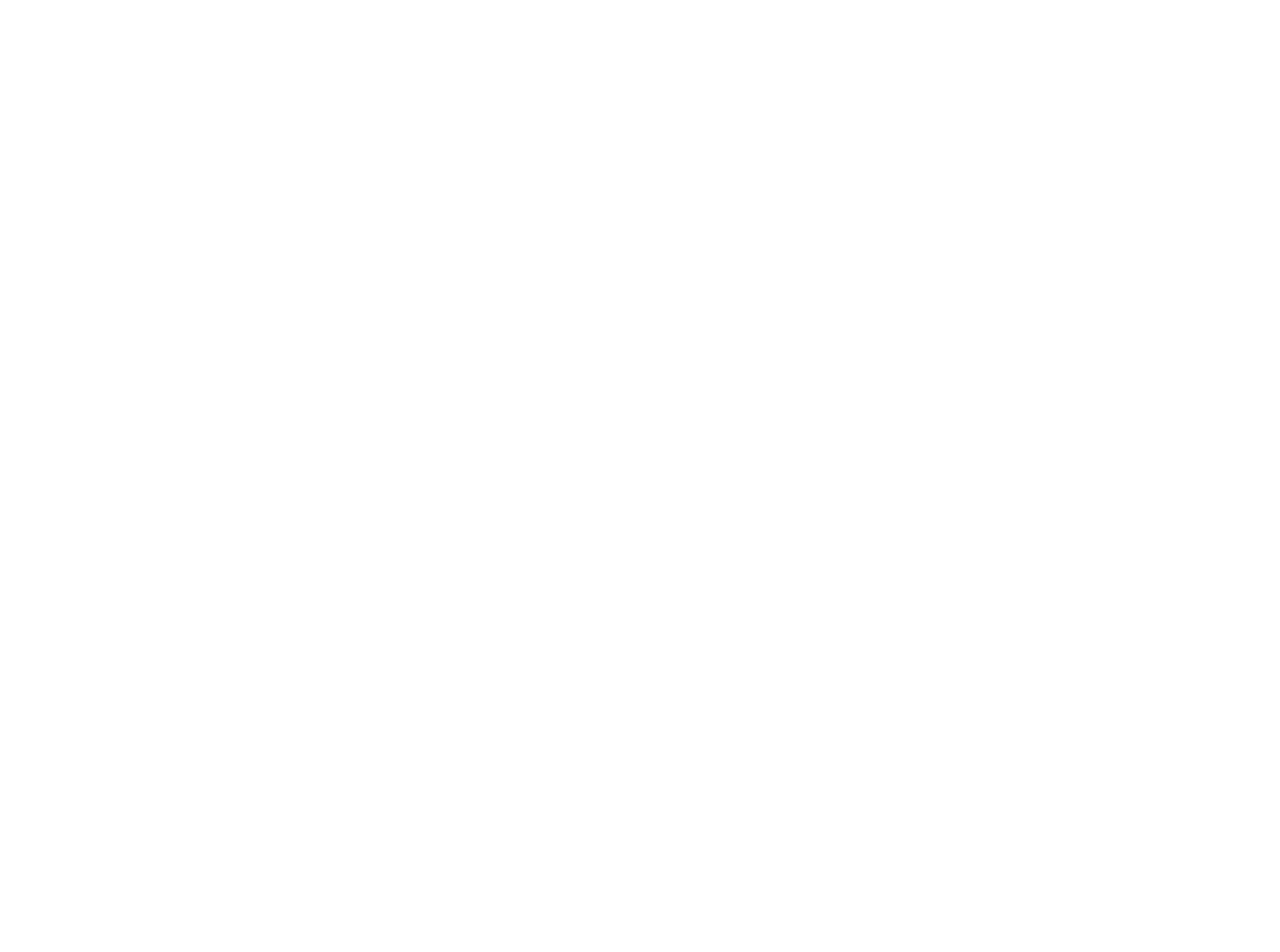
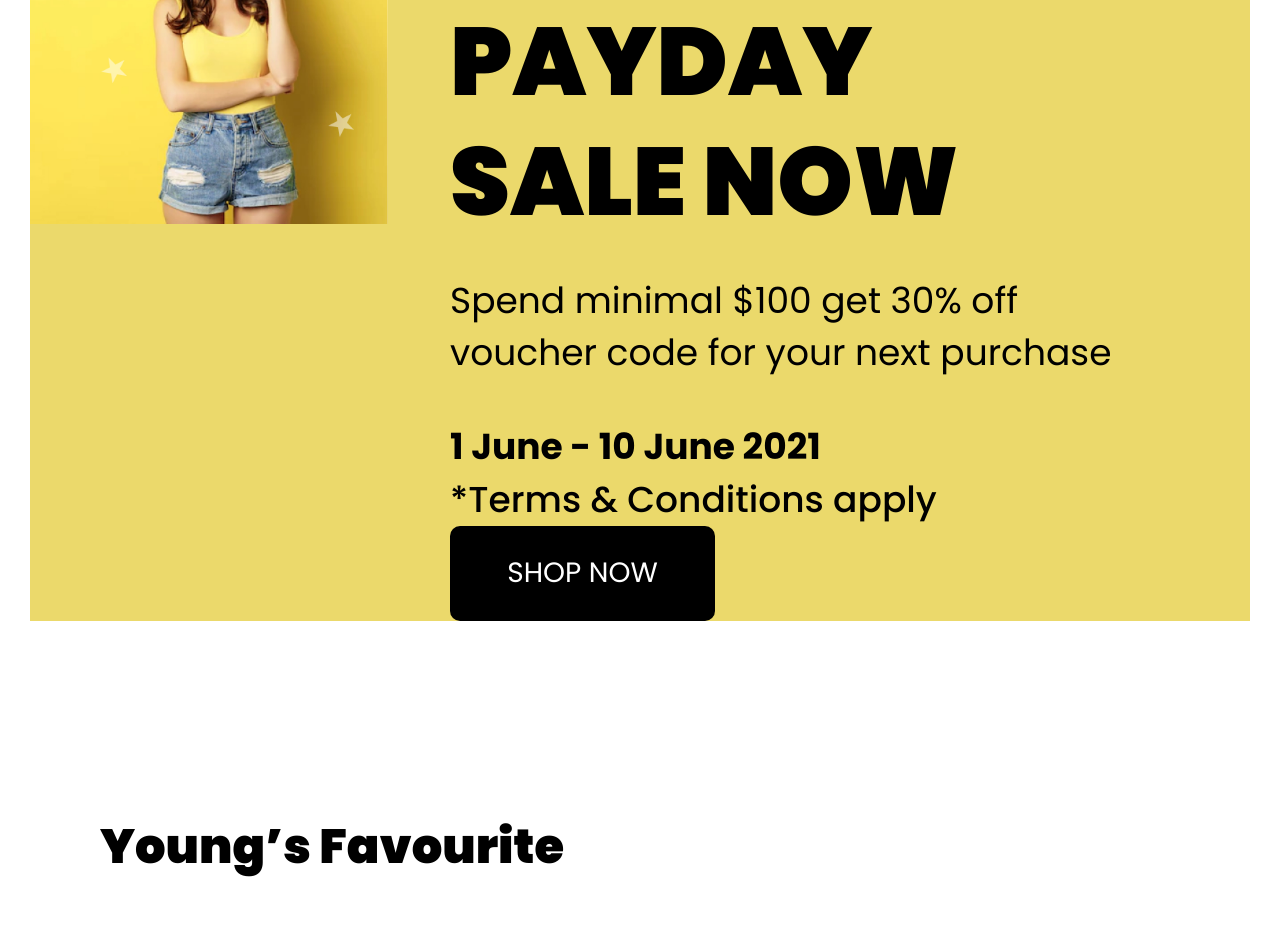
Before and after one commit to Mikton22/fashion-react, a React (Create React App) app: page / in a window 1280 px wide. Shown: the part 2460-3412 px from the top of the page. Before the commit the page ends 2191 px from the top, so only its background shows below. Built offline with nearby package versions, Linux system fonts and the light colour scheme.

Commit message:
Banner & Young section added

```diff
--- a/src/App.js
+++ b/src/App.js
@@ -1,7 +1,9 @@
 import Arrivals from "./components/arrivals/Arrivals";
+import Banner from "./components/banner/Banner";
 import Brands from "./components/brands/Brands";
 import Header from "./components/header/Header";
 import Promo from "./components/promo/Promo";
+import Young from "./components/young/Young";
 
 function App() {
   return (
@@ -10,6 +12,8 @@
       <Promo />
       <Brands />
       <Arrivals />
+      <Banner />
+      <Young />
     </div>
   );
 }
--- /dev/null
+++ b/src/components/banner/Banner.jsx
@@ -0,0 +1,36 @@
+import "./banner.css";
+import imgBanner from "./../../img/images/promo-img.jpg";
+
+const Banner = () => {
+  return (
+    <div className="banner">
+      <div className="container">
+        <div className="banner__content">
+          <div className="banner__img">
+            <img src={imgBanner} alt="banner" />
+          </div>
+          <div className="banner__text">
+            <span className="banner__highlight-white">payday</span>
+            <span className="banner__highlight">Sale now</span>
+            <span className="banner__text_info1">
+              <span>Spend minimal $100 get 30% off</span>
+              <br />
+              <span>voucher code for your next purchase</span>
+            </span>
+            <span className="banner__text_info2">1 June - 10 June 2021</span>
+            <span className="banner__text_info3">
+              *Terms & Conditions apply
+            </span>
+            <div className="banner__btn">
+              <button>
+                <span>shop now</span>
+              </button>
+            </div>
+          </div>
+        </div>
+      </div>
+    </div>
+  );
+};
+
+export default Banner;
--- /dev/null
+++ b/src/components/banner/banner.css
@@ -0,0 +1,71 @@
+.banner {
+  margin-top: 143px;
+}
+
+.banner__img {
+  width: 991px;
+}
+
+.banner__content {
+  background-color: var(--yellow);
+  display: flex;
+}
+
+.banner__text {
+  padding-top: 128px;
+  padding-left: 62px;
+  width: 932px;
+  display: flex;
+  flex-direction: column;
+}
+
+.banner__highlight-white {
+  text-transform: uppercase;
+  font-size: 96px;
+  font-weight: 900;
+  line-height: calc(120 / 96);
+}
+
+.banner__highlight {
+  text-transform: uppercase;
+  min-width: 600px;
+  margin-bottom: 33px;
+  font-size: 96px;
+  line-height: calc(120 / 96);
+  font-weight: 900;
+}
+
+.banner__text_info1 {
+  width: 800px;
+  display: inline-block;
+  min-width: 644px;
+  font-size: 36px;
+  line-height: 52px;
+}
+
+.banner__text_info2 {
+  width: 430px;
+  display: inline-block;
+  font-size: 36px;
+  font-weight: 600;
+  margin-top: 40px;
+}
+
+.banner__text_info3 {
+  width: 492px;
+  display: inline-block;
+  font-size: 36px;
+  font-weight: 500;
+  line-height: 52px;
+}
+
+.banner__btn button {
+  padding: 26px 51px 38px 51px;
+  background-color: black;
+  color: white;
+  width: 265px;
+  height: 95px;
+  text-transform: uppercase;
+  font-size: 28px;
+  border-radius: 10px;
+}
--- /dev/null
+++ b/src/components/young/Young.jsx
@@ -0,0 +1,20 @@
+import Card from "../card/Card";
+import "./young.css";
+import promo01 from "../../img/images/promo-01.jpg";
+import promo02 from "../../img/images/promo-02.jpg";
+
+const Young = () => {
+  return (
+    <div className="young">
+      <div className="young__block">
+        <div className="young__header">Young’s Favourite</div>
+        <div className="young__slider">
+          <Card title={"Trending on instagram"} img={promo01} />
+          <Card title={"All Under $40"} img={promo02} />
+        </div>
+      </div>
+    </div>
+  );
+};
+
+export default Young;
--- /dev/null
+++ b/src/components/young/young.css
@@ -0,0 +1,14 @@
+.young {
+    padding: 190px 100px 220px 100px;
+}
+
+.young__header {
+    font-size: 48px;
+    padding-bottom: 118px;
+    font-weight: 800;
+}
+
+.young__slider {
+    display: flex;
+    gap: 47px;
+}
```
